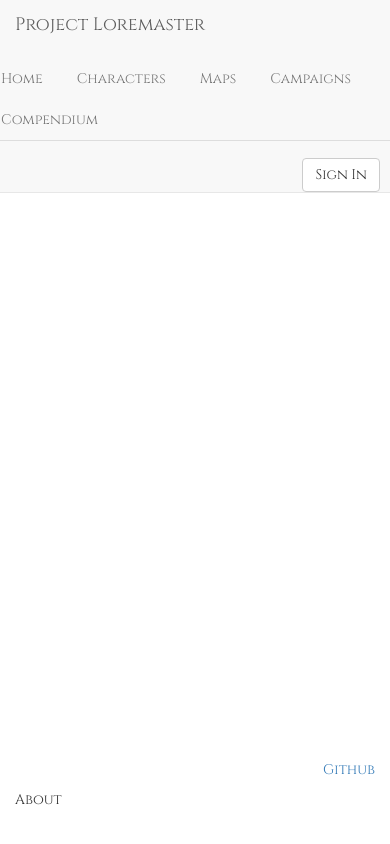
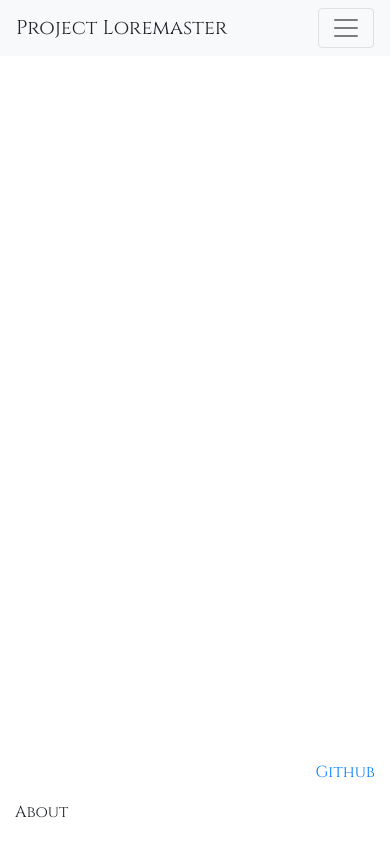
Before and after one commit to rmarks6767/ProjectLoremaster, a React (Create React App) app in the folder loremaster/frontend/: page / in a window 390 px wide. Built offline with nearby package versions, Linux system fonts and the light colour scheme.

Commit message:
Updated to bootstrap 4.3.1 and created a responsive navbar

```diff
--- a/loremaster/frontend/public/index.html
+++ b/loremaster/frontend/public/index.html
@@ -3,7 +3,7 @@
   <head>
     <meta charset="utf-8" />
     <link rel="shortcut icon" href="%PUBLIC_URL%/favicon.ico" />
-    <meta name="viewport" content="width=device-width, initial-scale=1" />
+    <meta name="viewport" content="width=device-width, initial-scale=1, shrink-to-fit=no" />
     <meta name="theme-color" content="#000000" />
     <meta
       name="description"
@@ -24,10 +24,11 @@
       work correctly both with client-side routing and a non-root public URL.
       Learn how to configure a non-root public URL by running `npm run build`.
     -->
-    <link rel="stylesheet" href="https://stackpath.bootstrapcdn.com/bootstrap/3.4.1/css/bootstrap.min.css" integrity="sha384-HSMxcRTRxnN+Bdg0JdbxYKrThecOKuH5zCYotlSAcp1+c8xmyTe9GYg1l9a69psu" crossorigin="anonymous">
-      <link href="https://fonts.googleapis.com/css?family=Cinzel&display=swap" rel="stylesheet">
-    <script src="https://ajax.googleapis.com/ajax/libs/jquery/3.4.1/jquery.min.js"></script>
-    <script src="https://maxcdn.bootstrapcdn.com/bootstrap/3.4.0/js/bootstrap.min.js"></script>
+    <link rel="stylesheet" href="https://stackpath.bootstrapcdn.com/bootstrap/4.3.1/css/bootstrap.min.css" integrity="sha384-ggOyR0iXCbMQv3Xipma34MD+dH/1fQ784/j6cY/iJTQUOhcWr7x9JvoRxT2MZw1T" crossorigin="anonymous">
+    <link href="https://fonts.googleapis.com/css?family=Cinzel&display=swap" rel="stylesheet">
+    <script src="https://code.jquery.com/jquery-3.3.1.slim.min.js" integrity="sha384-q8i/X+965DzO0rT7abK41JStQIAqVgRVzpbzo5smXKp4YfRvH+8abtTE1Pi6jizo" crossorigin="anonymous"></script>
+    <script src="https://cdnjs.cloudflare.com/ajax/libs/popper.js/1.14.7/umd/popper.min.js" integrity="sha384-UO2eT0CpHqdSJQ6hJty5KVphtPhzWj9WO1clHTMGa3JDZwrnQq4sF86dIHNDz0W1" crossorigin="anonymous"></script>
+    <script src="https://stackpath.bootstrapcdn.com/bootstrap/4.3.1/js/bootstrap.min.js" integrity="sha384-JjSmVgyd0p3pXB1rRibZUAYoIIy6OrQ6VrjIEaFf/nJGzIxFDsf4x0xIM+B07jRM" crossorigin="anonymous"></script>
     <title>Project Loremaster</title>
   </head>
   <body>
--- a/loremaster/frontend/src/components/Navbar/Navbar.jsx
+++ b/loremaster/frontend/src/components/Navbar/Navbar.jsx
@@ -9,20 +9,23 @@ class Navbar extends Component{
     render(){
         return(
             <div className="Navbar">
-                <nav className="navbar navbar-fixed-top navbar-default">
-                    <div className="navbar-header">
-                        <p className="nav navbar-brand">Project Loremaster</p>
+                <nav className="navbar navbar-expand-lg bg-light navbar-light">
+                    <a className="navbar-brand">Project Loremaster</a>
+
+                    <button class="navbar-toggler" type="button" data-toggle="collapse" data-target="#navbar" aria-controls="navbar" aria-expanded="false" aria-label="Toggle navigation">
+                        <span class="navbar-toggler-icon"></span>
+                    </button>
+
+                    <div className="collapse navbar-collapse" id="navbar">
+                        <ul className="navbar-nav nav-tabs">
+                            <li className="nav-item"><Link className="nav-link" to="/home" >Home</Link></li>
+                            <li className="nav-item"><Link className="nav-link" to="/characters" >Characters</Link></li>
+                            <li className="nav-item"><Link className="nav-link" to="/maps" >Maps</Link></li>
+                            <li className="nav-item"><Link className="nav-link" to="/campaigns" >Campaigns</Link></li>
+                            <li className="nav-item"><Link className="nav-link" to="/compendium" >Compendium</Link></li>
+                            <li className="nav-item"><button type="button" className="btn" data-toggle="modal" data-target="#login">Sign In</button></li>
+                        </ul>
                     </div>
-
-                    <ul className="nav navbar-nav nav-tabs" role="tablist">
-                        <li><Link to="/home" >Home</Link></li>
-                        <li><Link to="/characters" >Characters</Link></li>
-                        <li><Link to="/maps" >Maps</Link></li>
-                        <li><Link to="/campaigns" >Campaigns</Link></li>
-                        <li><Link to="/compendium" >Compendium</Link></li>
-                    </ul>
-
-                    <button type="button" className="btn btn-default pull-right login-button" data-toggle="modal" data-target="#login">Sign In</button>
                 </nav>
                 <Login />
             </div>
```
